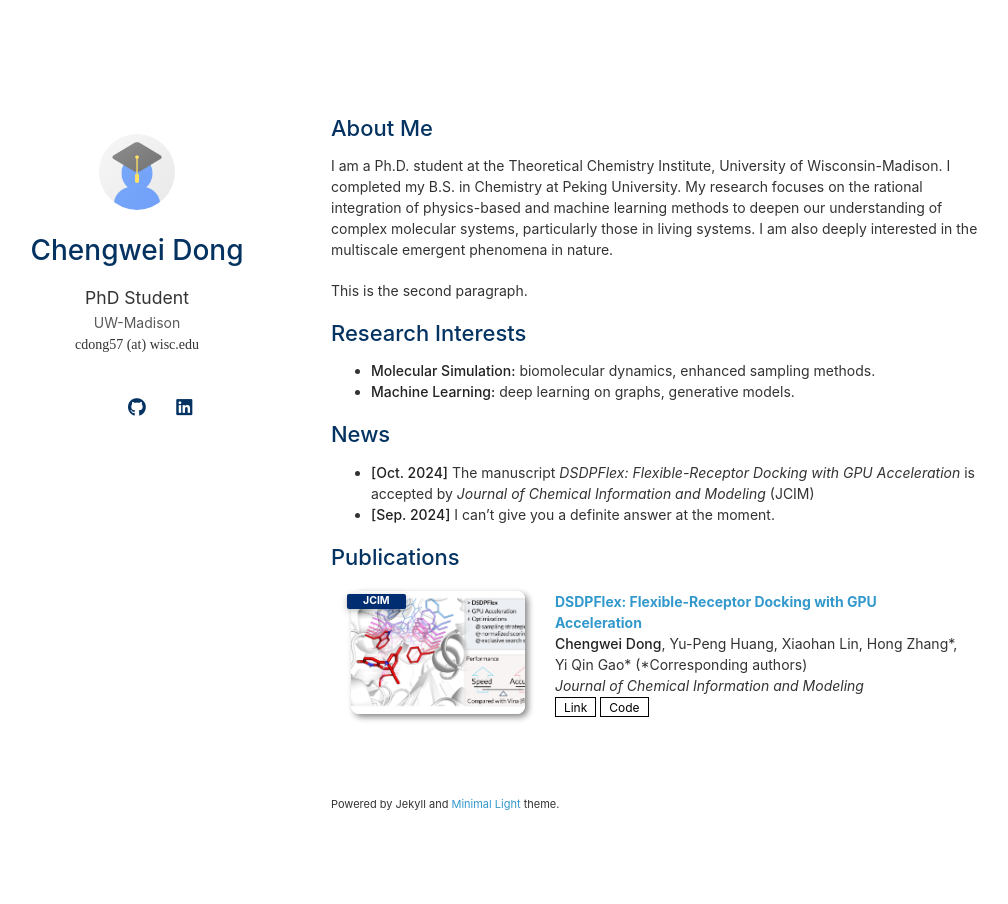
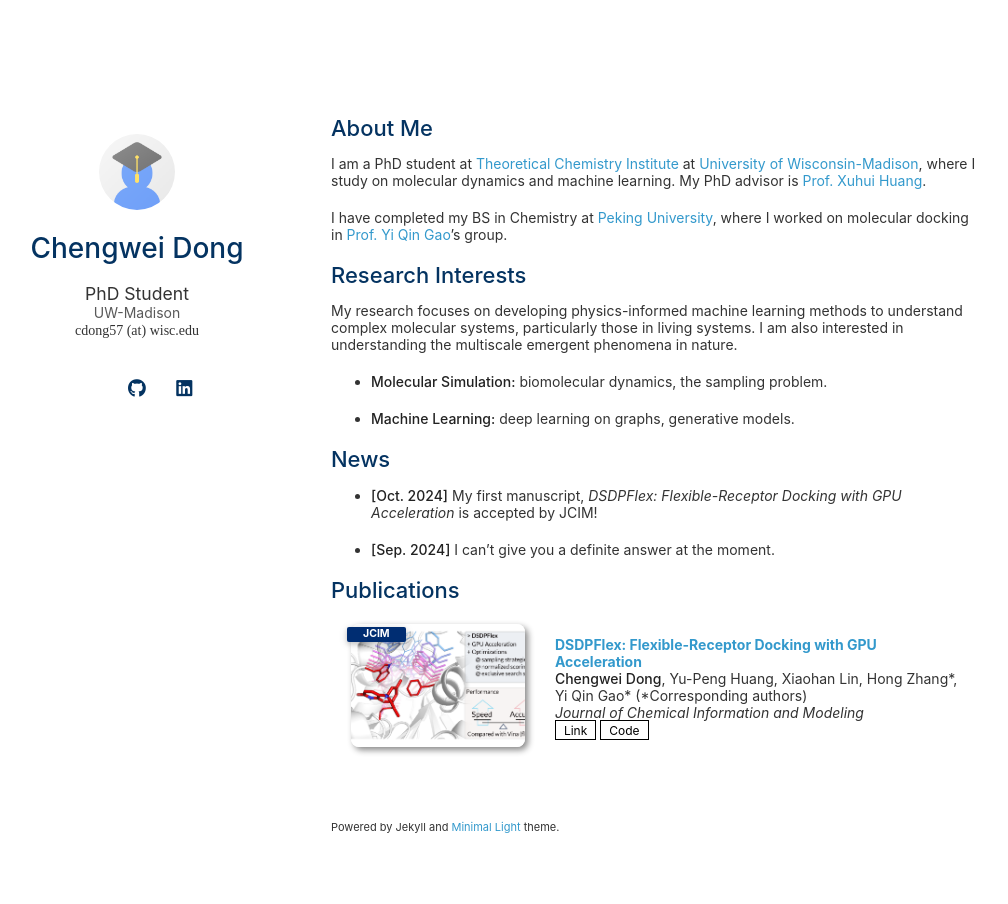
Before and after one commit to HCAya/profile, a Jekyll site: the page built from index.md, in a window 1280 px wide. Shown: the whole page, without its empty margins (139-1147 px from the left). Built offline with Jekyll 4.4.1, drawn with Linux system fonts in a browser that asks for light colours; a style sheet for code colours, icons or effects is not loaded; our own code applies the rules of GitHub Pages for plain Markdown files.

Commit message:
modified content

```diff
--- a/assets/css/font_sans_serif.css
+++ b/assets/css/font_sans_serif.css
@@ -3,7 +3,7 @@
 body {
     background-color: #fff;
     padding:50px;
-    font: 14px/1.5 -apple-system, BlinkMacSystemFont, "Lato", "Segoe UI", Roboto, Oxygen, Ubuntu, Cantarell, "Fira Sans", "Droid Sans", "Helvetica Neue", Arial, sans-serif, "Apple Color Emoji", "Segoe UI Emoji", "Segoe UI Symbol";
+    font: 14px -apple-system, BlinkMacSystemFont, "Lato", "Segoe UI", Roboto, Oxygen, Ubuntu, Cantarell, "Fira Sans", "Droid Sans", "Helvetica Neue", Arial, sans-serif, "Apple Color Emoji", "Segoe UI Emoji", "Segoe UI Symbol";
     color:#333333;
     font-weight:400;
   }
--- a/index.md
+++ b/index.md
@@ -4,18 +4,23 @@ layout: homepage
 
 ## About Me
 
-I am a Ph.D. student at the Theoretical Chemistry Institute, University of Wisconsin-Madison. I completed my B.S. in Chemistry at Peking University. My research focuses on the rational integration of physics-based and machine learning methods to deepen our understanding of complex molecular systems, particularly those in living systems. I am also deeply interested in the multiscale emergent phenomena in nature.
+I am a PhD student at [Theoretical Chemistry Institute](https://tci.chem.wisc.edu/) at [University of Wisconsin-Madison](https://www.wisc.edu/), where I study on molecular dynamics and machine learning. My PhD advisor is [Prof. Xuhui Huang](https://huang.chem.wisc.edu/).
 
-This is the second paragraph.
+I have completed my BS in Chemistry at [Peking University](https://www.pku.edu.cn/), where I worked on molecular docking in [Prof. Yi Qin Gao](https://www.chem.pku.edu.cn/gaoyq/)'s group.
+
 
 ## Research Interests
 
-- **Molecular Simulation:** biomolecular dynamics, enhanced sampling methods.
+My research focuses on developing physics-informed machine learning methods to understand complex molecular systems, particularly those in living systems. I am also interested in understanding the multiscale emergent phenomena in nature.
+
+- **Molecular Simulation:** biomolecular dynamics, the sampling problem.
+
 - **Machine Learning:** deep learning on graphs, generative models.
 
 ## News
 
-- **[Oct. 2024]** The manuscript *DSDPFlex: Flexible-Receptor Docking with GPU Acceleration* is accepted by *Journal of Chemical Information and Modeling* (JCIM)
+- **[Oct. 2024]** My first manuscript, *DSDPFlex: Flexible-Receptor Docking with GPU Acceleration* is accepted by JCIM!
+
 - **[Sep. 2024]** I can't give you a definite answer at the moment.
 
 
```
